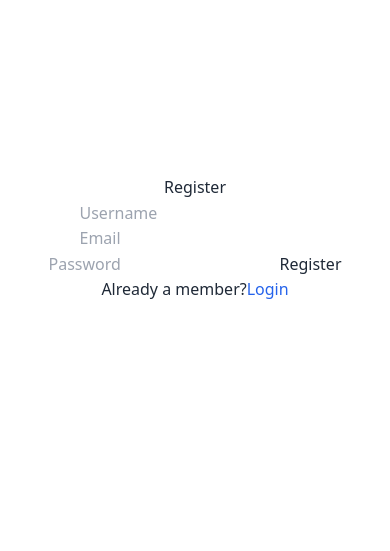
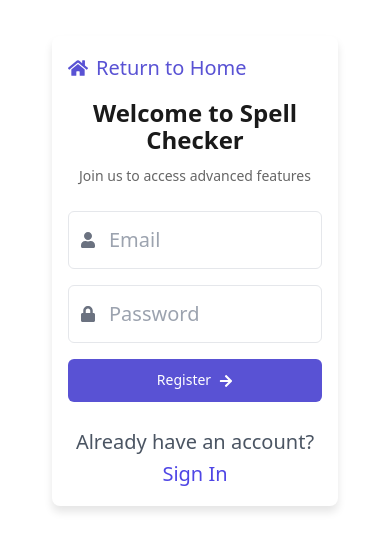
Before and after one commit to imred42/hunspell_live, a React (Vite) app in the folder correction_tool_frontend/: page /register in a window 390 px wide. Shown: the part 183-734 px from the top of the page. Built offline with nearby package versions, Linux system fonts and the light colour scheme; no server answers.

Commit message:
finish register and login function

```diff
--- a/correction_tool_frontend/src/index.css
+++ b/correction_tool_frontend/src/index.css
@@ -18,6 +18,8 @@
     text-rendering: optimizeLegibility;
     -webkit-font-smoothing: antialiased;
     -moz-osx-font-smoothing: grayscale;
+    overflow-y: hidden;
+    overflow-x: hidden;
   }
 
   body {
@@ -27,7 +29,6 @@
     min-width: 320px;
     min-height: 100vh;
     height: auto;
-    overflow-y: auto;
   }
 
   h1 {
--- a/correction_tool_frontend/src/pages/HomePage.tsx
+++ b/correction_tool_frontend/src/pages/HomePage.tsx
@@ -136,7 +136,7 @@ const HomePage: React.FC = () => {
       const wordEnd = result.index + result.word.length;
       html += textContent.slice(lastIndex, wordStart);
       const misspelledWord = textContent.slice(wordStart, wordEnd);
-      html += `<span class="misspelled" data-word="${misspelledWord}" data-start="${wordStart}" style="text-decoration: solid underline red 4px; cursor: help; font-style: italic;">${misspelledWord}</span>`;
+      html += `<span class="misspelled" data-word="${misspelledWord}" data-start="${wordStart}" style="text-decoration: solid underline red 4px; text-underline-offset: 0.25em; cursor: help; font-style: italic;">${misspelledWord}</span>`;
       lastIndex = wordEnd;
     });
     html += textContent.slice(lastIndex);
--- a/correction_tool_frontend/src/pages/Login.tsx
+++ b/correction_tool_frontend/src/pages/Login.tsx
@@ -2,17 +2,17 @@ import React, { useState } from 'react';
 import { useNavigate, Link } from 'react-router-dom';
 import { toast } from 'react-toastify';
 import { useAuth } from '../hooks/useAuth';
-import { FaUser, FaLock, FaArrowRight } from 'react-icons/fa';
-import styles from '../styles/Login.module.css';
+import { FaUser, FaLock, FaArrowRight, FaHome } from 'react-icons/fa';
+import styles from '../styles/Auth.module.css';
 
-const Login: React.FC = () => {
-  const [email, setEmail] = useState('');
-  const [password, setPassword] = useState('');
-  const [isSubmitting, setIsSubmitting] = useState(false);
+const Login: React.FC = (): JSX.Element => {
+  const [email, setEmail] = useState<string>('');
+  const [password, setPassword] = useState<string>('');
+  const [isSubmitting, setIsSubmitting] = useState<boolean>(false);
   const navigate = useNavigate();
   const { login } = useAuth();
 
-  const handleLogin = async (e: React.FormEvent) => {
+  const handleLogin = async (e: React.FormEvent<HTMLFormElement>) => {
     e.preventDefault();
 
     if (!email || !password) {
@@ -25,7 +25,11 @@ const Login: React.FC = () => {
       const success = await login(email, password);
       if (success) {
         navigate('/');
+      } else {
+        toast.error('Invalid email or password');
       }
+    } catch (error) {
+      toast.error('An error occurred during login. Please try again.');
     } finally {
       setIsSubmitting(false);
     }
@@ -34,31 +38,42 @@ const Login: React.FC = () => {
   return (
     <div className={styles.container}>
       <div className={styles.loginCard}>
+        <Link to="/" className={styles.homeButton}>
+          <FaHome className={styles.buttonIcon} />
+          Return to Home
+        </Link>
+
         <h1 className={styles.title}>Welcome to Spell Checker</h1>
         <p className={styles.subtitle}>Please sign in to access advanced features</p>
 
         <form onSubmit={handleLogin} className={styles.form}>
           <div className={styles.inputGroup}>
+            <label htmlFor="email" className={styles.visuallyHidden}>Email</label>
             <FaUser className={styles.inputIcon} />
             <input
+              id="email"
               type="email"
               placeholder="Email"
               value={email}
               onChange={(e) => setEmail(e.target.value)}
               className={styles.input}
               disabled={isSubmitting}
+              required
             />
           </div>
 
           <div className={styles.inputGroup}>
+            <label htmlFor="password" className={styles.visuallyHidden}>Password</label>
             <FaLock className={styles.inputIcon} />
             <input
+              id="password"
               type="password"
               placeholder="Password"
               value={password}
               onChange={(e) => setPassword(e.target.value)}
               className={styles.input}
               disabled={isSubmitting}
+              required
             />
           </div>
 
--- a/correction_tool_frontend/src/pages/Register.tsx
+++ b/correction_tool_frontend/src/pages/Register.tsx
@@ -1,59 +1,114 @@
 import React, { useState } from 'react';
-import axios from 'axios';
 import { useNavigate, Link } from 'react-router-dom';
 import { toast } from 'react-toastify';
-import { API_BASE_URL } from '../config/api';
+import { FaUser, FaLock, FaArrowRight, FaHome } from 'react-icons/fa';
+import styles from '../styles/Auth.module.css';
+import { apiRequest } from '../config/api';
 
-const Register: React.FC = () => {
-  const [username, setUsername] = useState('');
-  const [password, setPassword] = useState('');
-  const [email, setEmail] = useState('');
+const Register: React.FC = (): JSX.Element => {
+  const [email, setEmail] = useState<string>('');
+  const [password, setPassword] = useState<string>('');
+  const [isSubmitting, setIsSubmitting] = useState<boolean>(false);
   const navigate = useNavigate();
 
-  const handleRegister = async (e: React.FormEvent) => {
+  const handleRegister = async (e: React.FormEvent<HTMLFormElement>) => {
     e.preventDefault();
+
+    if (!email || !password) {
+      toast.warning('Please fill in all fields');
+      return;
+    }
+
+    setIsSubmitting(true);
     try {
-      const response = await axios.post(`${API_BASE_URL}/auth/register/`, { username, password, email });
-      console.log('Registration successful', response.data);
+      const response = await apiRequest("/auth/register/", {
+        method: 'POST',
+        headers: {
+          'Content-Type': 'application/json',
+        },
+        body: JSON.stringify({ email, password }),
+      });
+
+      if (response.ok) {
         toast.success('Registration successful! You can now log in.');
         navigate('/login');
+      } else {
+        const data = await response.json();
+        toast.error(data.message || 'Registration failed. Please try again.');
+      }
     } catch (error) {
       console.error('Registration failed', error);
       toast.error('Registration failed. Please try again.');
+    } finally {
+      setIsSubmitting(false);
     }
   };
 
   return (
-    <div className="auth-form">
-      <h2>Register</h2>
-      <form onSubmit={handleRegister}>
+    <div className={styles.container}>
+      <div className={styles.loginCard}>
+        <Link to="/" className={styles.homeButton}>
+          <FaHome className={styles.buttonIcon} />
+          Return to Home
+        </Link>
+
+        <h1 className={styles.title}>Welcome to Spell Checker</h1>
+        <p className={styles.subtitle}>Join us to access advanced features</p>
+
+        <form onSubmit={handleRegister} className={styles.form}>
+          <div className={styles.inputGroup}>
+            <label htmlFor="email" className={styles.visuallyHidden}>Email</label>
+            <FaUser className={styles.inputIcon} />
             <input
-          type="text"
-          placeholder="Username"
-          value={username}
-          onChange={(e) => setUsername(e.target.value)}
-          required
-        />
-        <input
+              id="email"
               type="email"
               placeholder="Email"
               value={email}
               onChange={(e) => setEmail(e.target.value)}
+              className={styles.input}
+              disabled={isSubmitting}
               required
             />
+          </div>
+
+          <div className={styles.inputGroup}>
+            <label htmlFor="password" className={styles.visuallyHidden}>Password</label>
+            <FaLock className={styles.inputIcon} />
             <input
+              id="password"
               type="password"
               placeholder="Password"
               value={password}
               onChange={(e) => setPassword(e.target.value)}
+              className={styles.input}
+              disabled={isSubmitting}
               required
             />
-        <button type="submit">Register</button>
+          </div>
+
+          <button
+            type="submit"
+            className={styles.loginButton}
+            disabled={isSubmitting}
+          >
+            {isSubmitting ? (
+              'Registering...'
+            ) : (
+              <>
+                Register
+                <FaArrowRight className={styles.buttonIcon} />
+              </>
+            )}
+          </button>
         </form>
-      <p>
-        Already a member?
-        <Link to="/login">Login</Link>
+
+        <p className={styles.registerText}>
+          Already have an account?{' '}
+          <Link to="/login" className={styles.registerLink}>
+            Sign In
+          </Link>
         </p>
+      </div>
     </div>
   );
 };
--- /dev/null
+++ b/correction_tool_frontend/src/styles/Auth.module.css
@@ -0,0 +1,157 @@
+.container {
+  display: flex;
+  justify-content: center;
+  align-items: center;
+  min-height: 100vh;
+  width: 100%;
+  padding: 20px;
+}
+
+.loginCard {
+  width: 100%;
+  max-width: 600px;
+  margin: 0 auto;
+  padding: 24px;
+  box-shadow: 0 6px 8px rgba(0, 0, 0, 0.1);
+  border-radius: 8px;
+  background-color: #ffffff;
+}
+
+.title {
+  color: #1a1a1a;
+  font-size: 40px;
+  font-weight: 700;
+  margin-bottom: 12px;
+  text-align: center;
+}
+
+.subtitle {
+  color: #666;
+  font-size: 20px;
+  margin-bottom: 24px;
+  text-align: center;
+}
+
+.form {
+  display: flex;
+  flex-direction: column;
+  gap: 16px;
+}
+
+.inputGroup {
+  position: relative;
+}
+
+.inputIcon {
+  position: absolute;
+  left: 12px;
+  top: 50%;
+  transform: translateY(-50%);
+  color: #6b7280;
+  font-size: 20px;
+}
+
+.visuallyHidden {
+  position: absolute;
+  left: -10000px;
+  top: auto;
+  width: 1px;
+  height: 1px;
+  overflow: hidden;
+}
+
+.input {
+  width: 100%;
+  padding: 12px 12px 12px 40px;
+  border: 1px solid #e5e7eb;
+  border-radius: 6px;
+  font-size: 20px;
+  transition: border-color 0.2s ease, box-shadow 0.2s ease;
+}
+
+.input:focus {
+  border-color: #4f46e5;
+  outline: none;
+  box-shadow: 0 0 0 3px rgba(79, 70, 229, 0.3);
+}
+
+.loginButton {
+  background: #5952d4;
+  color: white;
+  border: none;
+  border-radius: 6px;
+  padding: 10px;
+  font-size: 22px;
+  font-weight: 500;
+  cursor: pointer;
+  transition: background-color 0.2s ease;
+  display: flex;
+  align-items: center;
+  justify-content: center;
+  gap: 8px;
+}
+
+.loginButton:hover {
+  background: #454096;
+}
+
+.loginButton:disabled {
+  background: #9ca3af;
+  cursor: not-allowed;
+}
+
+.registerText {
+  margin-top: 24px;
+  text-align: center;
+  color: #4b5563;
+  font-size: 20px;
+}
+
+.registerLink {
+  color: #4f46e5;
+  text-decoration: none;
+  font-weight: 500;
+}
+
+.registerLink:hover {
+  text-decoration: underline;
+}
+
+.homeButton {
+  display: flex;
+  align-items: center;
+  gap: 8px;
+  color: #5952d4;
+  text-decoration: none;
+  font-size: 20px;
+  margin-bottom: 16px;
+  transition: color 0.2s ease;
+}
+
+.homeButton:hover {
+  color: #454096;
+}
+
+/* Responsive Design */
+@media (max-width: 480px) {
+  .loginCard {
+    padding: 16px;
+  }
+
+  .title {
+    font-size: 24px;
+  }
+
+  .subtitle {
+    font-size: 14px;
+  }
+
+  .inputIcon {
+    font-size: 16px;
+  }
+
+  .loginButton {
+    font-size: 14px;
+    padding: 10px;
+  }
+}
```
Also changed, not shown: correction_tool_frontend/src/hooks/useAuth.ts (+9 -7 lines), correction_tool_frontend/src/styles/HomePage.module.css (+21 -21 lines), correction_tool_frontend/src/styles/Login.module.css (deleted, +0 -99 lines). Lines whose indentation alone changed are shown as unchanged.
